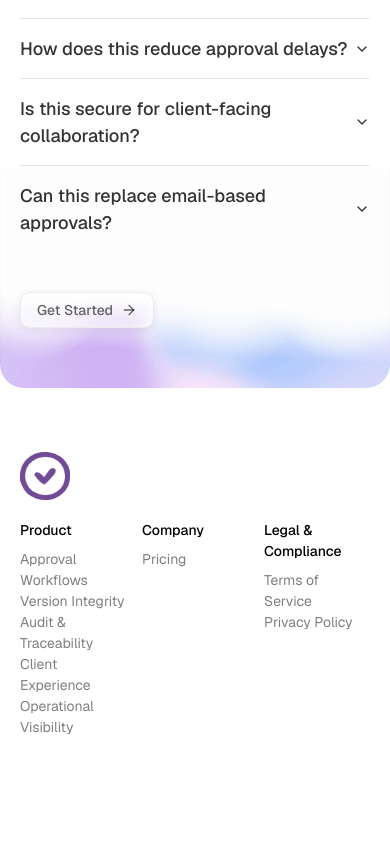
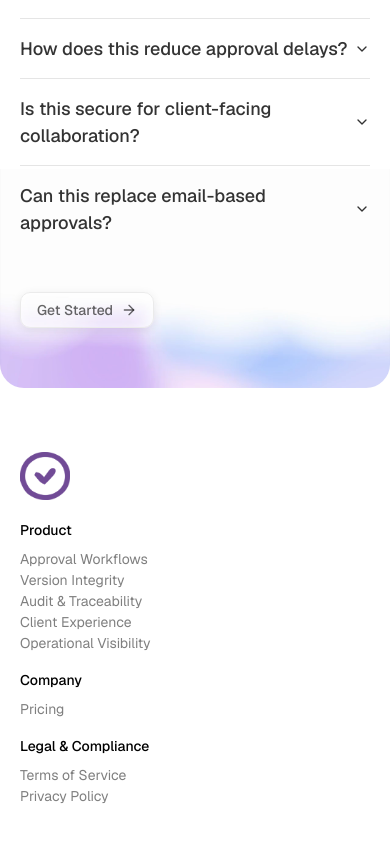
Before and after one commit to pedrolino25/campaign-approval, a Next.js app in the folder client/: page / in a window 390 px wide. Shown: the part 3034-3875 px from the top of the page. Before the commit the page ends 3852 px from the top, so only its background shows below. Built offline with nearby package versions, Linux system fonts and the light colour scheme.

Commit message:
fix footer mobile

```diff
--- a/client/src/components/landing-pages/sections/footer.tsx
+++ b/client/src/components/landing-pages/sections/footer.tsx
@@ -43,7 +43,7 @@
   return (
     <footer className="container flex flex-col lg:flex-row gap-5 lg:gap-[250px] pb-20">
       <div><Image src={Logo} alt="Worklient Logo" width={50} height={50} /></div>
-      <div className="w-full grid grid-cols-3 gap-4">
+      <div className="w-full grid grid-cols-1 md:grid-cols-3 gap-4">
         <div className="flex flex-col gap-2">
             <Title>Product</Title>
             <div className="flex flex-col">
```
